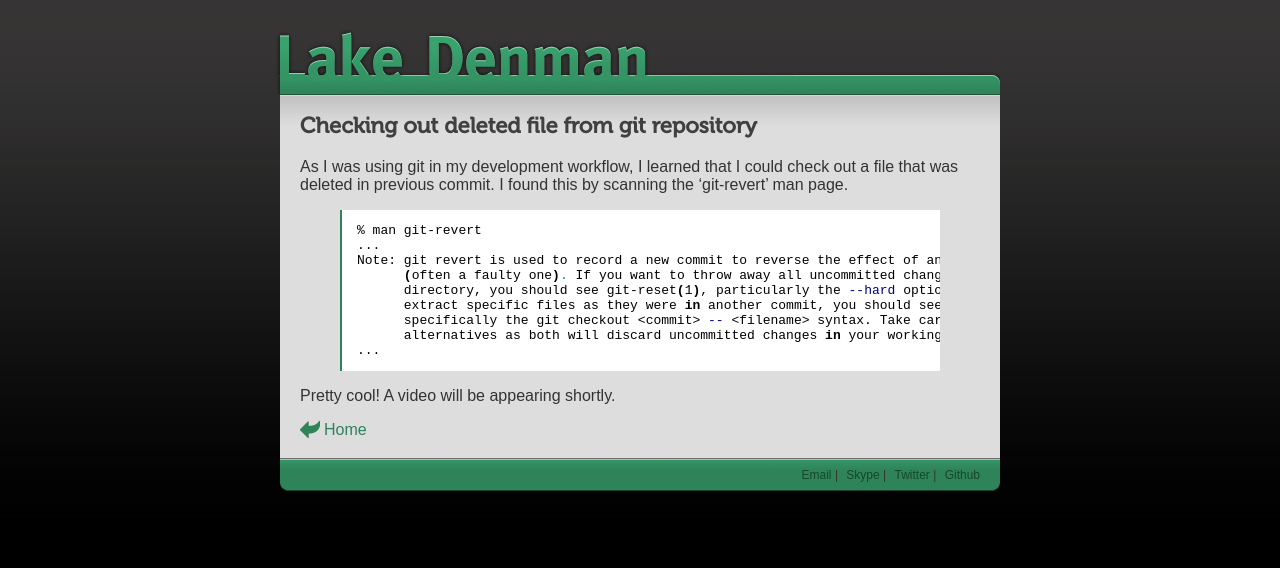
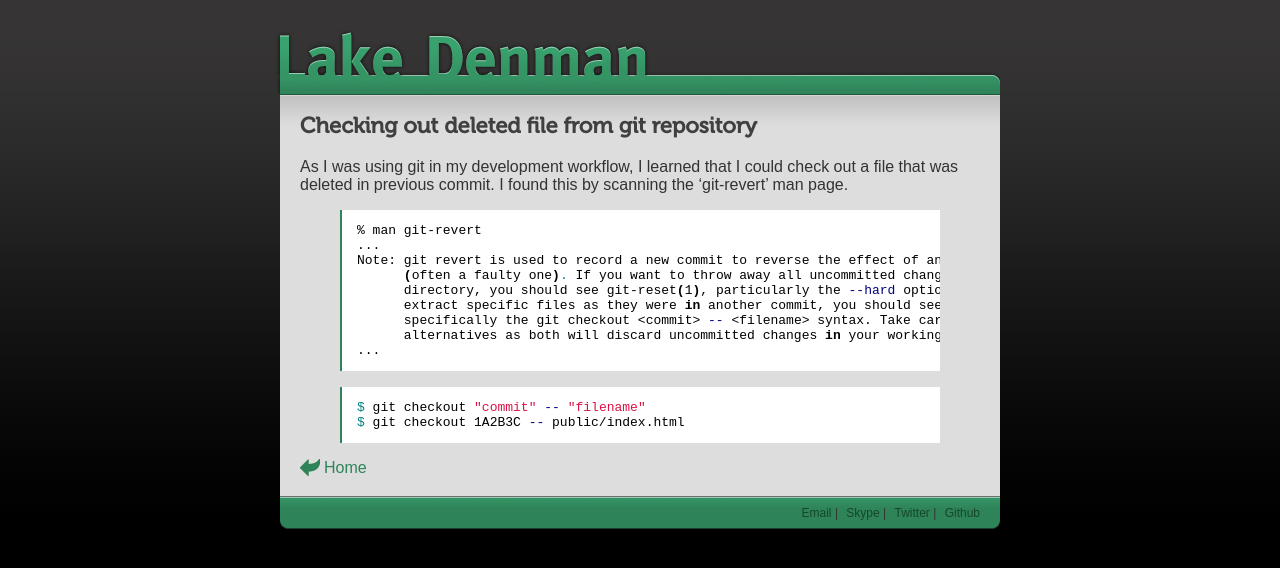
Before and after one commit to trainman419/namniart.com, a Jekyll site: the page built from _posts/2010-01-14-checking-out-deleted-file-from-git-repository.markdown, in a window 1280 px wide. Shown: the top 568 px of the page. Built offline with Jekyll 4.4.1, drawn with Linux system fonts in a browser that asks for light colours.

Commit message:
update post

```diff
--- a/_posts/2010-01-14-checking-out-deleted-file-from-git-repository.markdown
+++ b/_posts/2010-01-14-checking-out-deleted-file-from-git-repository.markdown
@@ -19,4 +19,10 @@ Note: git revert is used to record a new commit to reverse the effect of an earl
 ...
 {% endhighlight %}
 
-Pretty cool! A video will be appearing shortly.
+
+{% highlight bash %}
+
+$ git checkout "commit" -- "filename"
+$ git checkout 1A2B3C -- public/index.html
+
+{% endhighlight %}
```
Also changed, not shown: 1 other file.
